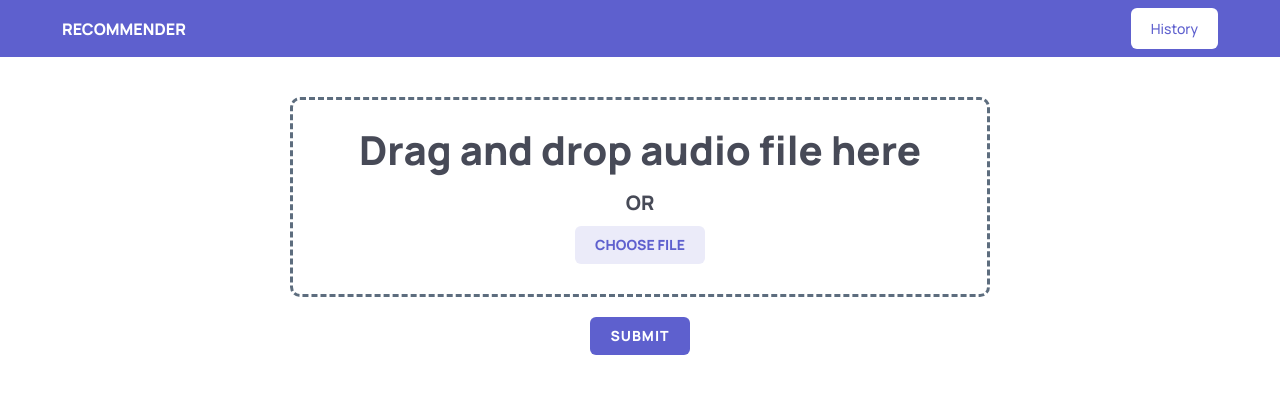
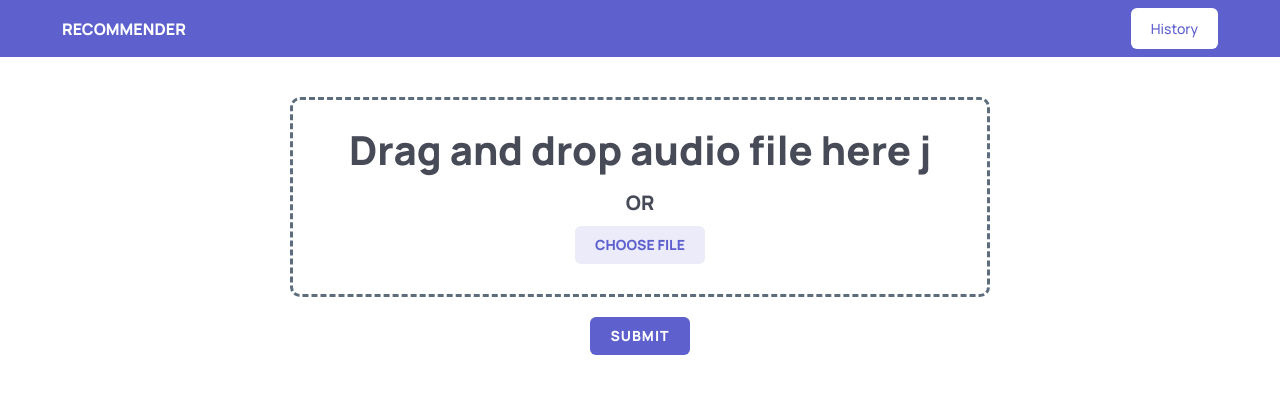
Before and after one commit to jonaxmc/title-song-recommender, a Flask app: page / in a window 1280 px wide. Shown: the top 420 px of the page. Run offline with Flask 2, Linux system fonts and the light colour scheme; parts of the project's set-up code (start-up, migrations or seed data) failed here and were passed over; some libraries are stand-ins or nearby versions.

Commit message:
first commit

```diff
--- a/templates/index.html
+++ b/templates/index.html
@@ -18,7 +18,7 @@
       <form action="/upload" method="POST" enctype="multipart/form-data">
         <div id="upload-area" class="form">
           <div class="upload-ui">
-            <div class="titulo">Drag and drop audio file here</div>
+            <div class="titulo">Drag and drop audio file here j</div>
             <p class="titulo">OR</p>
             <input id="input-upload" class="input-upload" type="file" name="archivo" multiple>
             <button id="btn-upload" type="button" class="btn-secundario">CHOOSE FILE</button>
```
